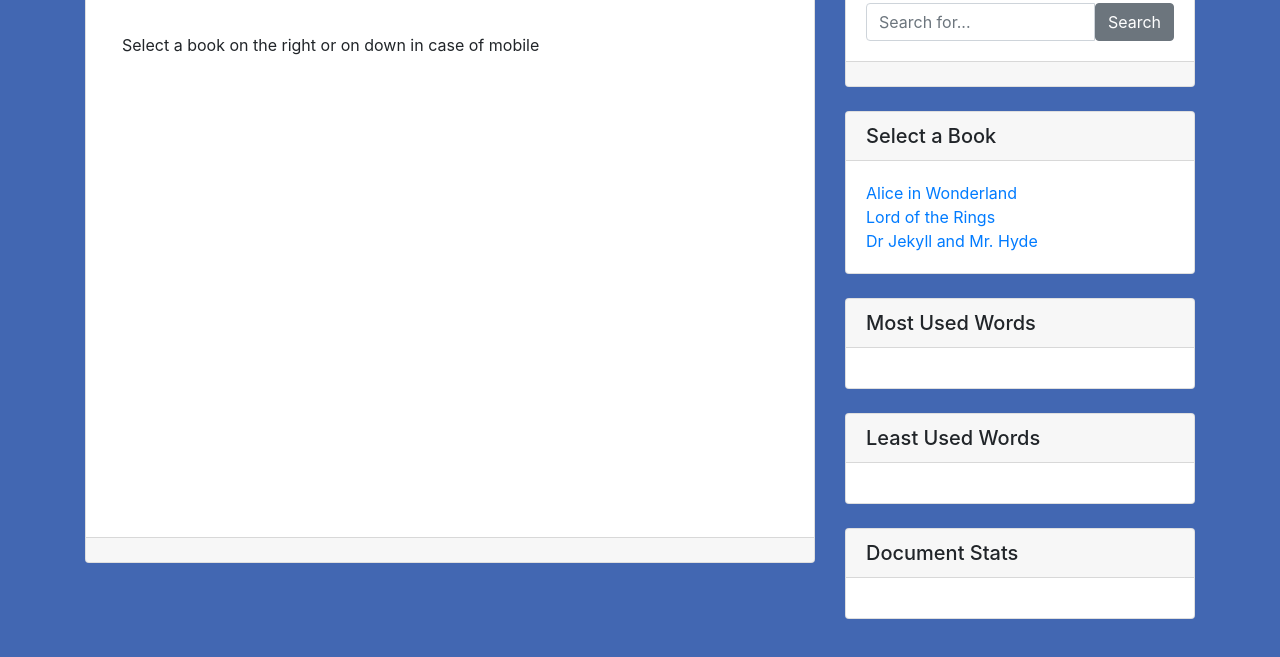
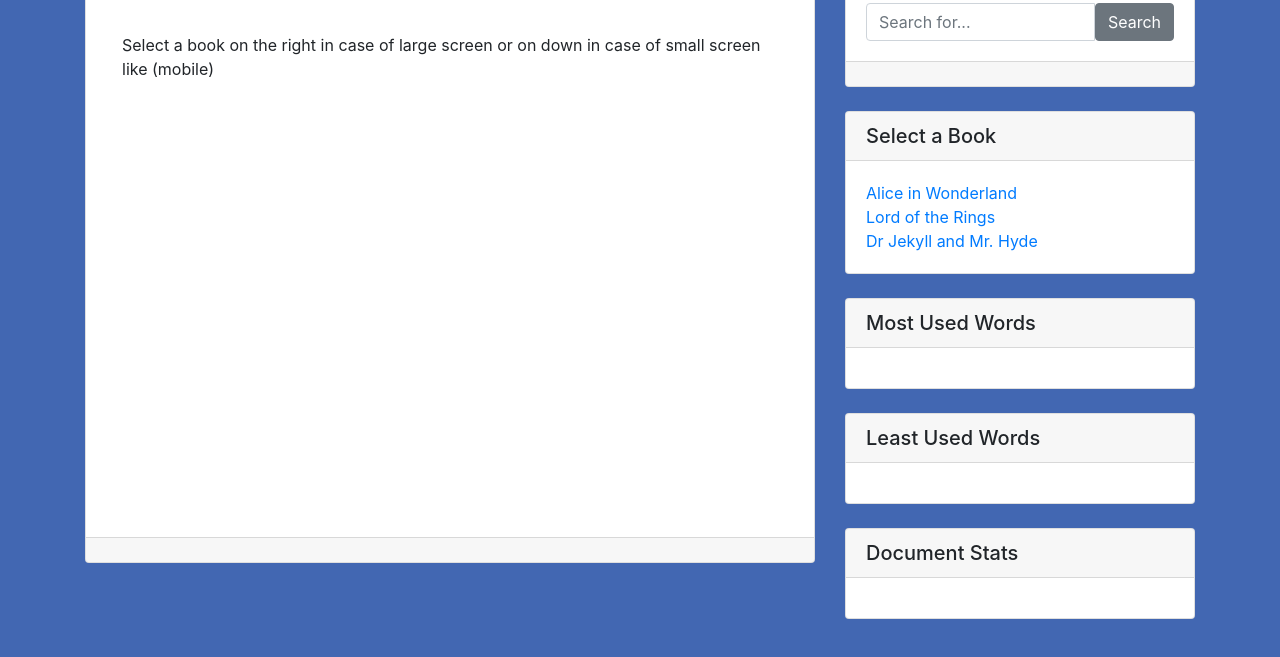
Before and after one commit to mohameddwedar689/Notray, a plain HTML site: page index.html in a window 1280 px wide. Shown: the part 91-748 px from the top of the page. Drawn offline with nearby package versions, Linux system fonts and the light colour scheme.

Commit message:
modify the text inside display box

```diff
--- a/index.html
+++ b/index.html
@@ -24,7 +24,7 @@
                     <h2 class="card-header" id="fileName">Book Title</h2>
                     <div class="card-body">
                         <div class="displayBox scroll-box" id="fileContent">
-                            Select a book on the right or on down in case of mobile
+                            Select a book on the right in case of large screen or on down in case of small screen like (mobile)
                         </div>
                     </div>
                     <div class="card-footer text-muted d-flex justify-content-center">
```
Also changed, not shown: 1 other file.
